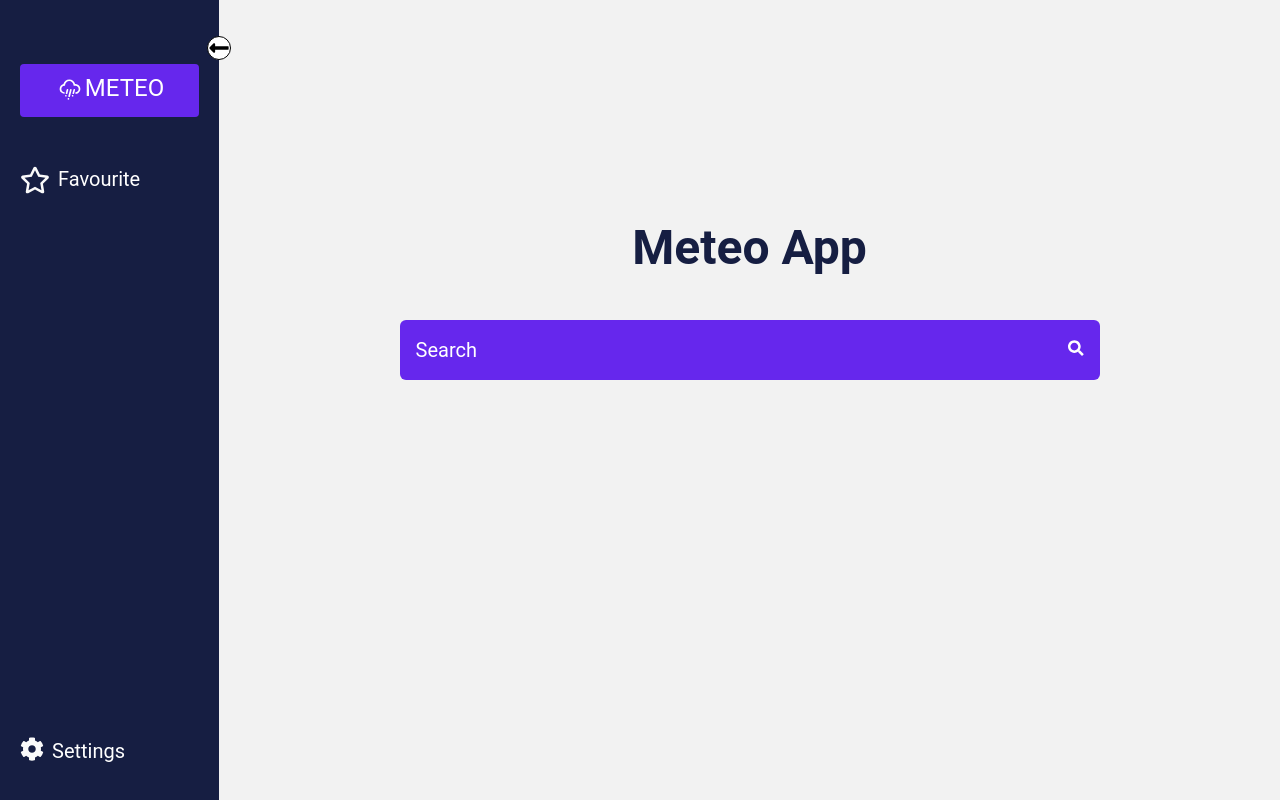
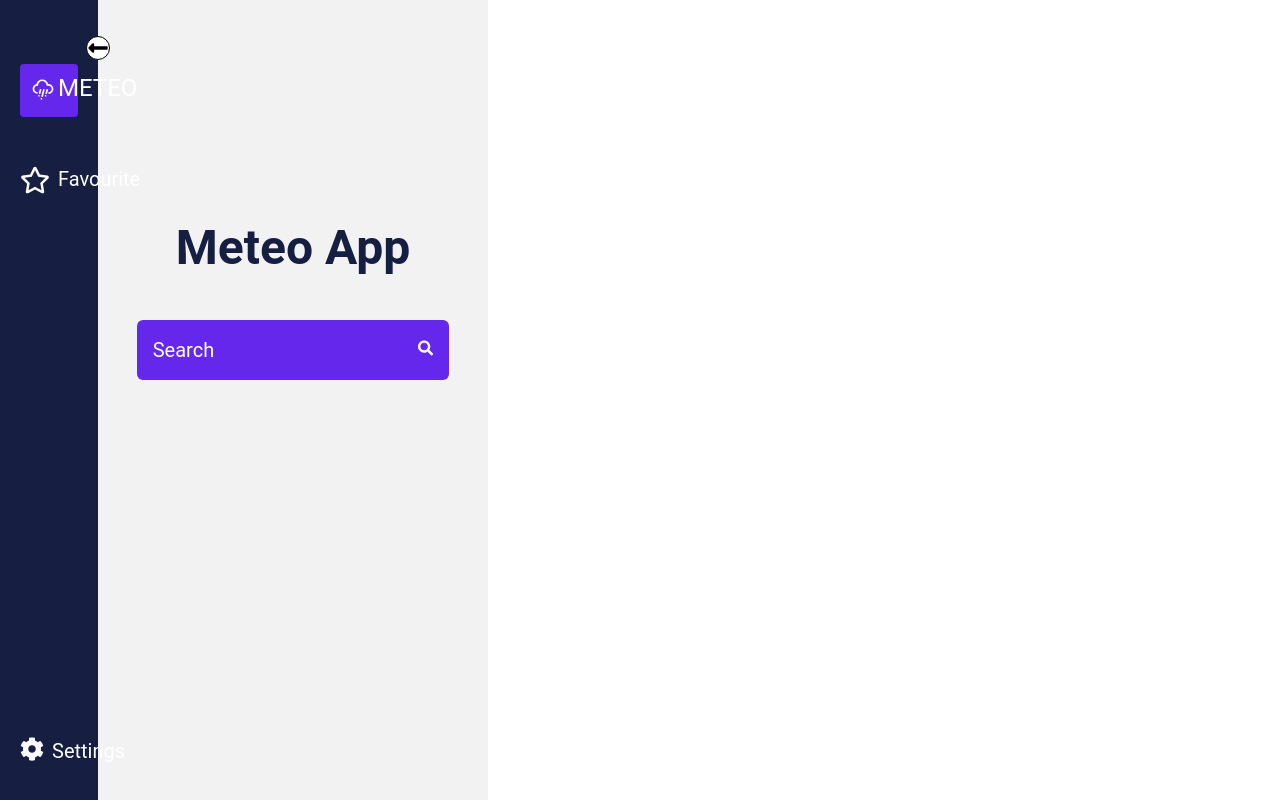
Before and after one commit to Techtees/meteo, a React (Create React App) app: page / in a window 1280 px wide. Built offline with nearby package versions, Linux system fonts and the light colour scheme.

Commit message:
refactor css style

```diff
--- a/src/container/Layout.jsx
+++ b/src/container/Layout.jsx
@@ -1,10 +1,10 @@
 import SideMenu from "../components/SideMenu";
 
  const Layout = ({children}) => {
-    return (  <>
+    return (  <div className="flex relative">
         <SideMenu/>
         {children}
-    </>);
+    </div>);
  }
 
  export default Layout;
```
